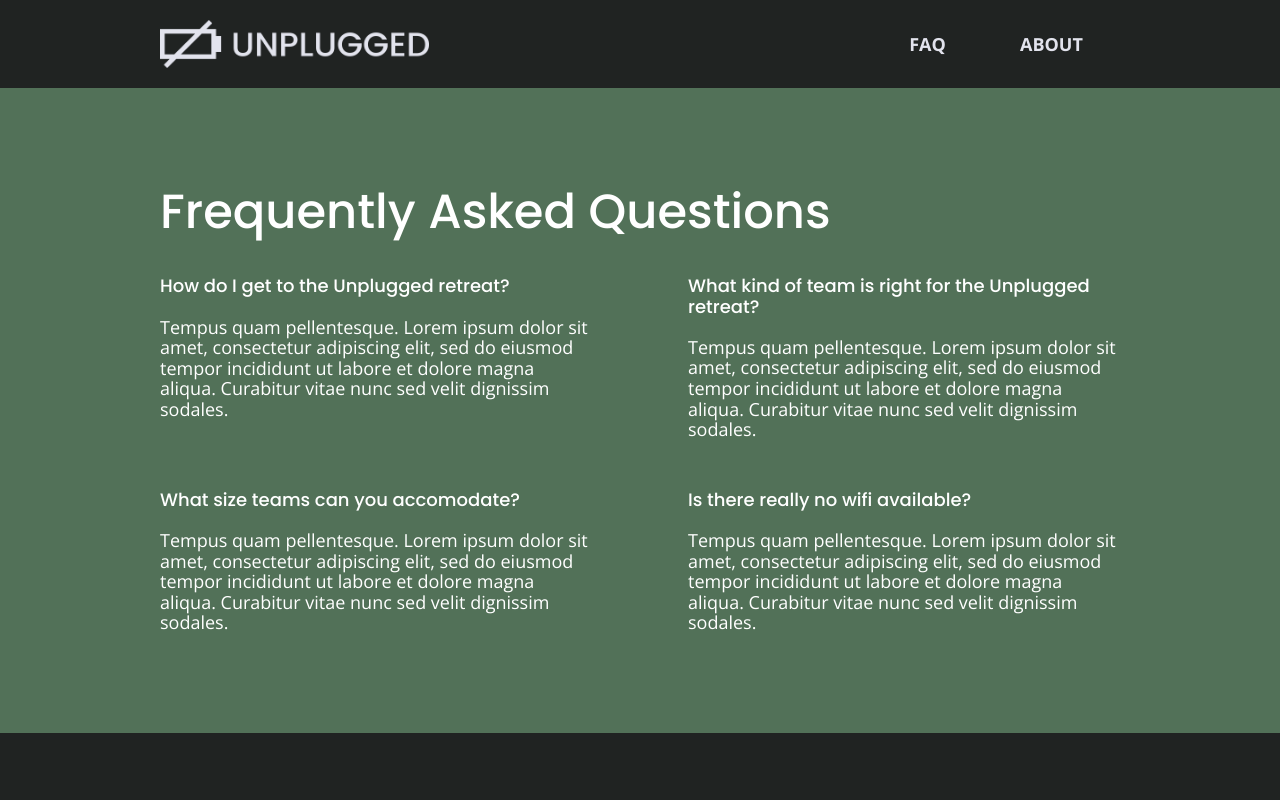
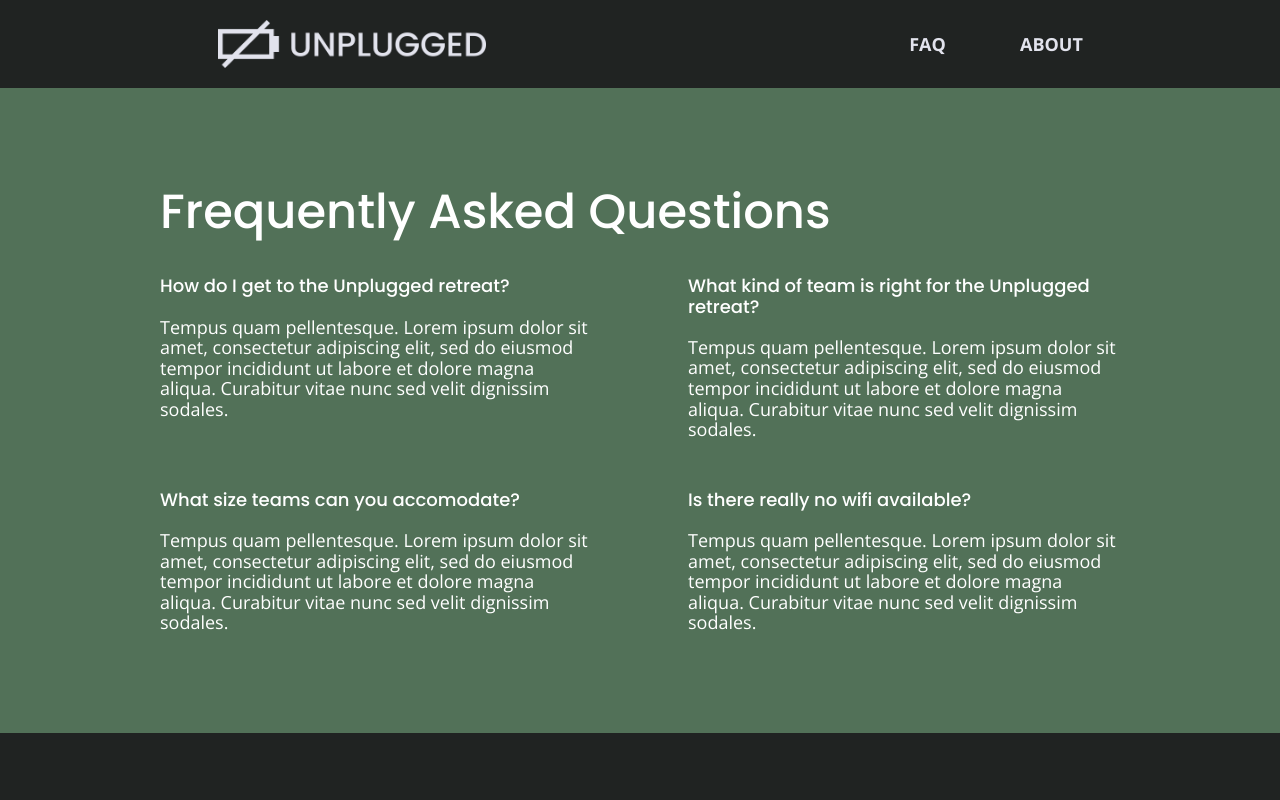
Before and after one commit to Julie805/unplugged-retreat, a website: page faq/index.html in a window 1280 px wide. Shown: the top 800 px of the page. Drawn offline with nearby package versions, Linux system fonts and the light colour scheme.

Commit message:
updated nav links

```diff
--- a/faq/index.html
+++ b/faq/index.html
@@ -31,7 +31,10 @@
   <!-- Add your site or application content here -->
   <header class="faq-header">
     <div class="content-wrapper">
-      <a href="#"><img class="faq-logo" src="../img/unpluggedlogo.png" alt="unplugged logo"></a>
+      <figure class="faq-logo">
+        <a href="../index.html">
+        <img src="../img/unpluggedlogo.png" alt="unplugged logo"></a>
+       </figure>
       <div class="header-divider"></div>
       <nav>
         <ul class="faq-ul">
```
